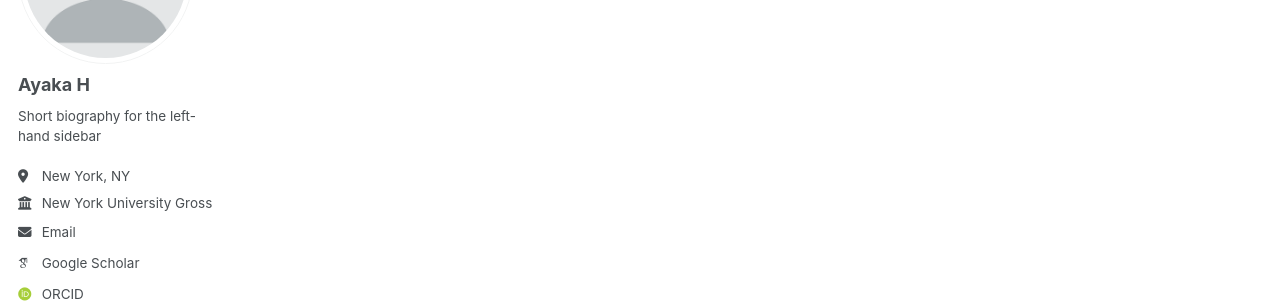
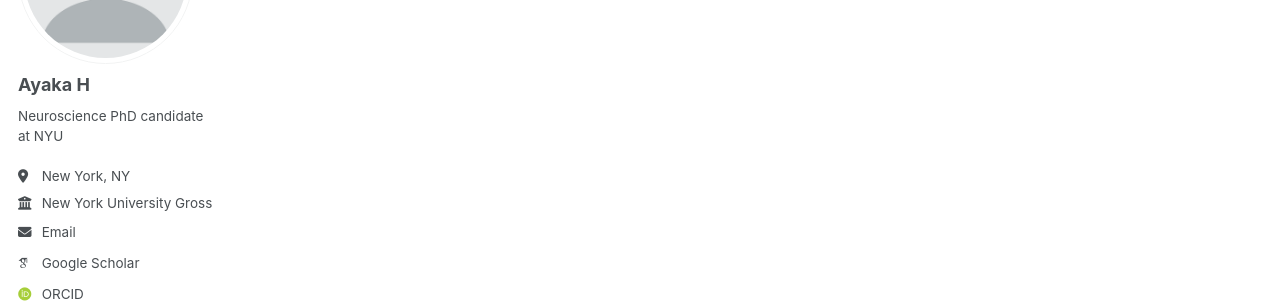
Before and after one commit to ahachisuka/ayakahach.github.io, a Jekyll site: the page built from _pages/about.md, in a window 1280 px wide. Shown: the part 212-515 px from the top of the page. Built offline with Jekyll 4.4.1, drawn with Linux system fonts in a browser that asks for light colours; some web fonts are replaced; a script bundle is joined from its source files by our own code; library files that are not in the unit come from our copies.

Commit message:
Update _config.yml

```diff
--- a/_config.yml
+++ b/_config.yml
@@ -26,7 +26,7 @@ author:
   avatar           : "profile.png"
   name             : "Ayaka H"
   pronouns         : # example: "she/her"
-  bio              : "Short biography for the left-hand sidebar"
+  bio              : "Neuroscience PhD candidate at NYU"
   location         : "New York, NY"
   employer         : "New York University Grossman School of Medicine"
   uri              : # URL
```
